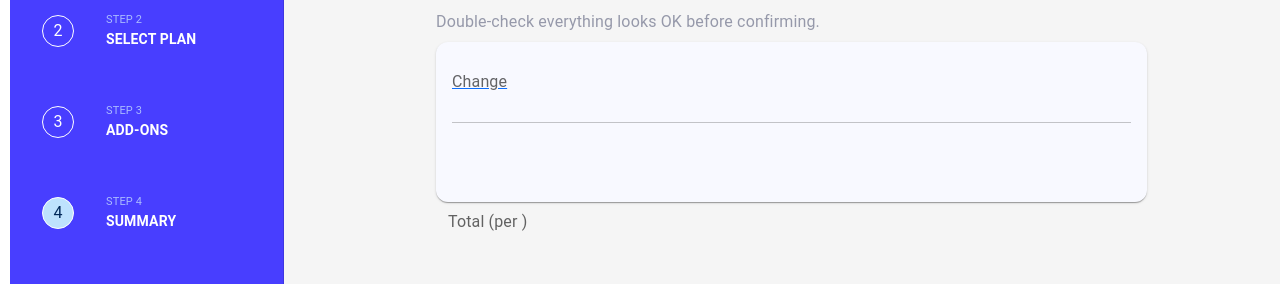
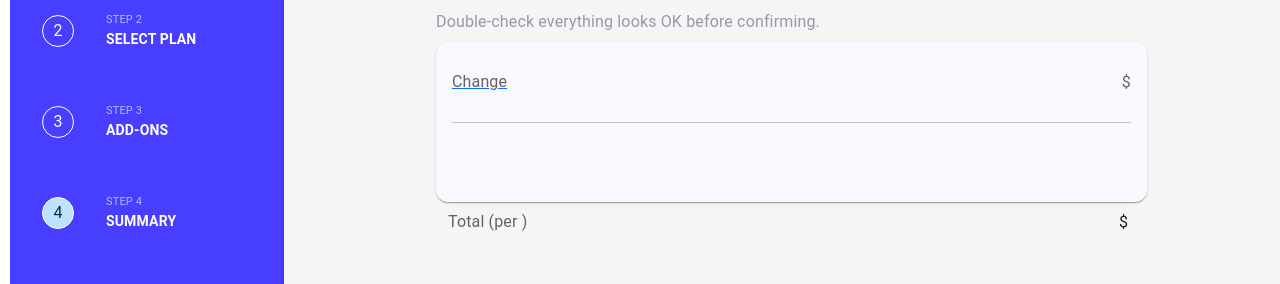
Before and after one commit to atamayo1/my-multi-step-form, a React (Vite) app: page /summary in a window 1280 px wide. Shown: the part 132-416 px from the top of the page. Built offline with nearby package versions, Linux system fonts and the light colour scheme.

Commit message:
i added fixes on the second view

```diff
--- a/src/components/cardcheckbox/CardCheckbox.jsx
+++ b/src/components/cardcheckbox/CardCheckbox.jsx
@@ -15,6 +15,7 @@ const CardCheckbox = ({
   id,
   title,
   price,
+  checkMonthlyOrYearly,
   cardSelection,
   setCardSelection,
 }) => {
@@ -62,7 +63,7 @@ const CardCheckbox = ({
             {title}
           </Typography>
           <Typography sx={{ mb: 1.5 }} color="text.secondary">
-            {price}
+            ${price}{!checkMonthlyOrYearly ? "/mo" : "/yr"}
           </Typography>
         </CardContent>
       </Card>
@@ -76,6 +77,7 @@ CardCheckbox.propTypes = {
   id: PropTypes.number,
   title: PropTypes.string,
   price: PropTypes.string,
+  checkMonthlyOrYearly: PropTypes.bool,
   cardSelection: PropTypes.object,
   setCardSelection: PropTypes.func,
 };
--- a/src/components/multistep/FourthStep.jsx
+++ b/src/components/multistep/FourthStep.jsx
@@ -89,12 +89,15 @@ const FourthStep = () => {
                   color="text.secondary"
                   component="div"
                 >
+                  $
                   {data?.cardSelection?.title.toLowerCase() == "arcade" &&
                     data?.cardSelection?.price}
                   {data?.cardSelection?.title.toLowerCase() == "advanced" &&
                     data?.cardSelection?.price}
                   {data?.cardSelection?.title.toLowerCase() == "pro" &&
                     data?.cardSelection?.price}
+                  {data?.monthly && "/mo"}
+                  {data?.yearly && "/yr"}
                 </Typography>
               </div>
 
@@ -116,18 +119,24 @@ const FourthStep = () => {
             className="d-flex justify-content-between align-items-baseline"
             style={{ width: "73%" }}
           >
-            <Typography sx={{ mb: 1.5, ml: 1.5 }} color="text.secondary" component="div">
+            <Typography
+              sx={{ mb: 1.5, ml: 1.5 }}
+              color="text.secondary"
+              component="div"
+            >
               Total (per {data?.monthly && "month"}
               {data?.yearly && "year"})
             </Typography>
 
             <Typography sx={{ mb: 1.5 }} color="text.primary" component="div">
-              {data?.cardSelection?.title.toLowerCase() == "arcade" &&
+              ${data?.cardSelection?.title.toLowerCase() == "arcade" &&
                 data?.cardSelection?.price}
               {data?.cardSelection?.title.toLowerCase() == "advanced" &&
                 data?.cardSelection?.price}
               {data?.cardSelection?.title.toLowerCase() == "pro" &&
                 data?.cardSelection?.price}
+              {data?.monthly && "/mo"}
+              {data?.yearly && "/yr"}
             </Typography>
           </div>
 
--- a/src/components/multistep/SecondStep.jsx
+++ b/src/components/multistep/SecondStep.jsx
@@ -19,9 +19,9 @@ const SecondStep = () => {
   const [checkMonthlyOrYearly, setCheckMonthlyOrYearly] = useState(false);
   const [cardSelection, setCardSelection] = useState();
   const cardData = [
-    { id: 1, title: "Arcade", price: "$9/mo" },
-    { id: 2, title: "Advanced", price: "$12/mo" },
-    { id: 3, title: "Pro", price: "$15/mo" },
+    { id: 1, title: "Arcade", price: !checkMonthlyOrYearly ? 9 : 90 },
+    { id: 2, title: "Advanced", price: !checkMonthlyOrYearly ? 12 : 120 },
+    { id: 3, title: "Pro", price: !checkMonthlyOrYearly ? 15 : 150 },
     // Add more card data as needed
   ];
   const handleGoBack = () => {
```
